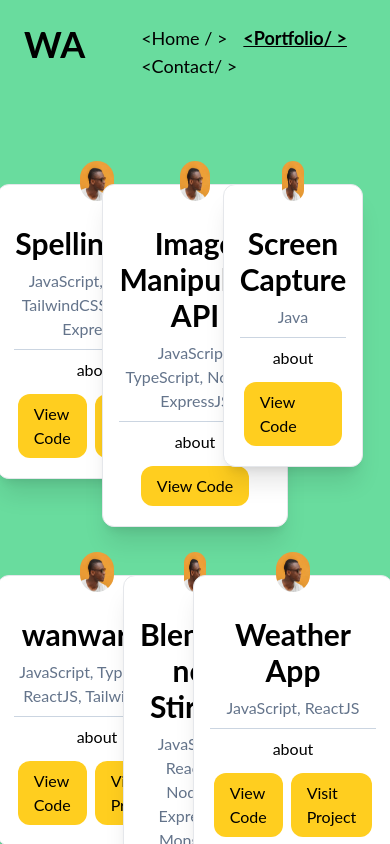
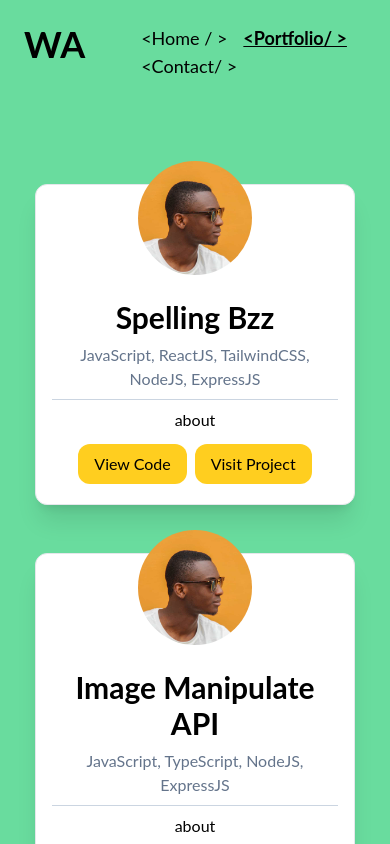
Before and after one commit to wanwari/wanwari.ca, a React (Create React App) app: page /portfolio in a window 390 px wide. Built offline with nearby package versions, Linux system fonts and the light colour scheme.

Commit message:
style: make protfolio responsive on all screens

```diff
--- a/src/components/Card.tsx
+++ b/src/components/Card.tsx
@@ -19,11 +19,11 @@ const Card = ({ delay, title, about, tags, codeUrl, demoUrl }: CardProps) => {
 
 	return (
 		<animated.div style={cardAnimation}>
-			<div className="flex flex-col justify-end  border rounded-xl h-fit p-4 m-4 mb-8 bg-white shadow-xl">
+			<div className="flex flex-col justify-end w-80 md:w-fit border rounded-xl p-4 m-4 mb-8 bg-white shadow-xl">
 				<div className="flex justify-center">
 					<img
 						src={logo}
-						className="w-1/5 rounded-full -mt-10"
+						className="w-2/5 md:w-1/5 rounded-full -mt-10"
 						alt="logo"
 					/>
 				</div>
@@ -39,7 +39,7 @@ const Card = ({ delay, title, about, tags, codeUrl, demoUrl }: CardProps) => {
 						href={codeUrl}
 						rel="noreferrer"
 						target="_blank"
-						className="bg-yellow m-1 px-4 py-2 self-center rounded-xl hover:text-white hover:shadow-md"
+						className="bg-yellow m-1 px-4 py-2 self-center rounded-xl text-center hover:text-white hover:shadow-md"
 					>
 						View Code
 					</a>
@@ -48,7 +48,7 @@ const Card = ({ delay, title, about, tags, codeUrl, demoUrl }: CardProps) => {
 							href={demoUrl}
 							rel="noreferrer"
 							target="_blank"
-							className="bg-yellow m-1 px-4 py-2 self-center rounded-xl hover:text-white hover:shadow-md"
+							className="bg-yellow m-1 px-4 py-2 self-center text-center rounded-xl hover:text-white hover:shadow-md"
 						>
 							Visit Project
 						</a>
--- a/src/pages/Portfolio.tsx
+++ b/src/pages/Portfolio.tsx
@@ -7,10 +7,10 @@ const Portfolio = () => {
 		<div className="bg-bgGreen h-screen flex flex-col justify-between overflow-auto">
 			<Header active={"portfolio"} />
 
-			<div className="grid grid-cols-3 m-12 pt-4 justify-items-center">
+			<div className="grid grid-cols-1 md:grid-cols-2 lg:grid-cols-3 m-12 pt-4 justify-items-center">
 				<Card
 					delay={1050}
-					title={"Spelling Bee"}
+					title={"Spelling Bzz"}
 					about={"about"}
 					tags={"JavaScript, ReactJS, TailwindCSS, NodeJS, ExpressJS"}
 					codeUrl={"https://github.com/wanwari/spelling-bee"}
```
